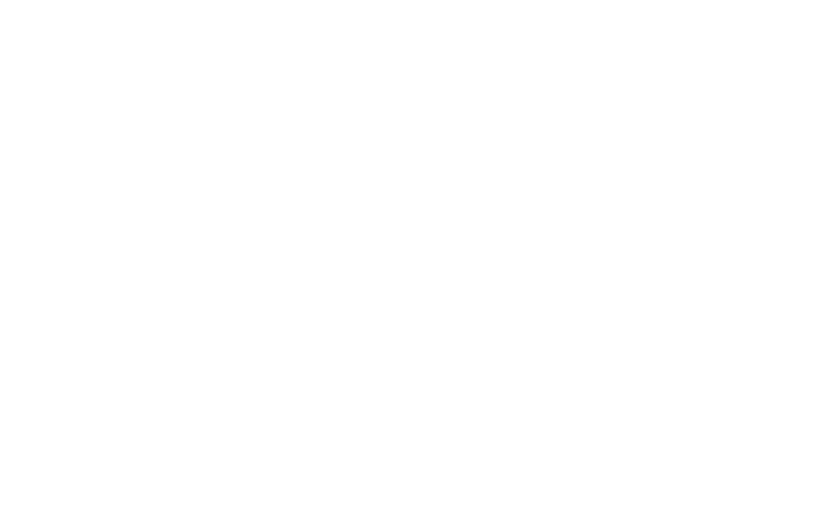
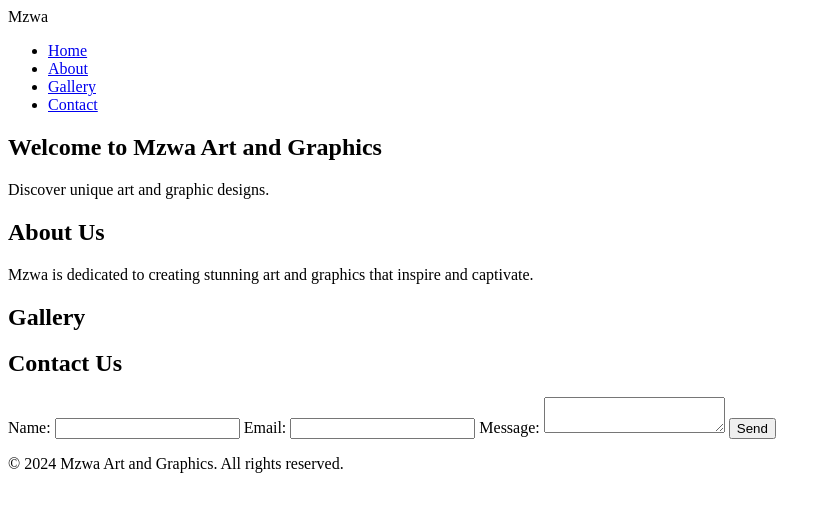
Before and after one commit to Lesedineo/Mzwa_Art_collection, a plain HTML site: page index.html in a window 1280 px wide. Shown: the whole page, without its empty margins (0-831 px from the left). Drawn offline with nearby package versions, Linux system fonts and the light colour scheme.

Commit message:
updated the index file

```diff
--- a/index.html
+++ b/index.html
@@ -10,5 +10,57 @@
       href="https://cdn.jsdelivr.net/npm/bootstrap-icons@1.11.3/font/bootstrap-icons.css"
     />
   </head>
-  <body></body>
+  <body>
+    <header>
+      <nav class="navbar">
+        <div class="logo">Mzwa</div>
+        <ul class="nav-links">
+          <li><a href="#home">Home</a></li>
+          <li><a href="#about">About</a></li>
+          <li><a href="#gallery">Gallery</a></li>
+          <li><a href="#contact">Contact</a></li>
+        </ul>
+      </nav>
+    </header>
+
+    <section id="home" class="hero-section">
+      <h1>Welcome to Mzwa Art and Graphics</h1>
+      <p>Discover unique art and graphic designs.</p>
+    </section>
+
+    <section id="about" class="about-section">
+      <h2>About Us</h2>
+      <p>
+        Mzwa is dedicated to creating stunning art and graphics that inspire and
+        captivate.
+      </p>
+    </section>
+
+    <section id="gallery" class="gallery-section">
+      <h2>Gallery</h2>
+      <div class="gallery-grid">
+        <!-- Gallery items will go here -->
+      </div>
+    </section>
+
+    <section id="contact" class="contact-section">
+      <h2>Contact Us</h2>
+      <form>
+        <label for="name">Name:</label>
+        <input type="text" id="name" name="name" required />
+
+        <label for="email">Email:</label>
+        <input type="email" id="email" name="email" required />
+
+        <label for="message">Message:</label>
+        <textarea id="message" name="message" required></textarea>
+
+        <button type="submit">Send</button>
+      </form>
+    </section>
+
+    <footer>
+      <p>&copy; 2024 Mzwa Art and Graphics. All rights reserved.</p>
+    </footer>
+  </body>
 </html>
```
